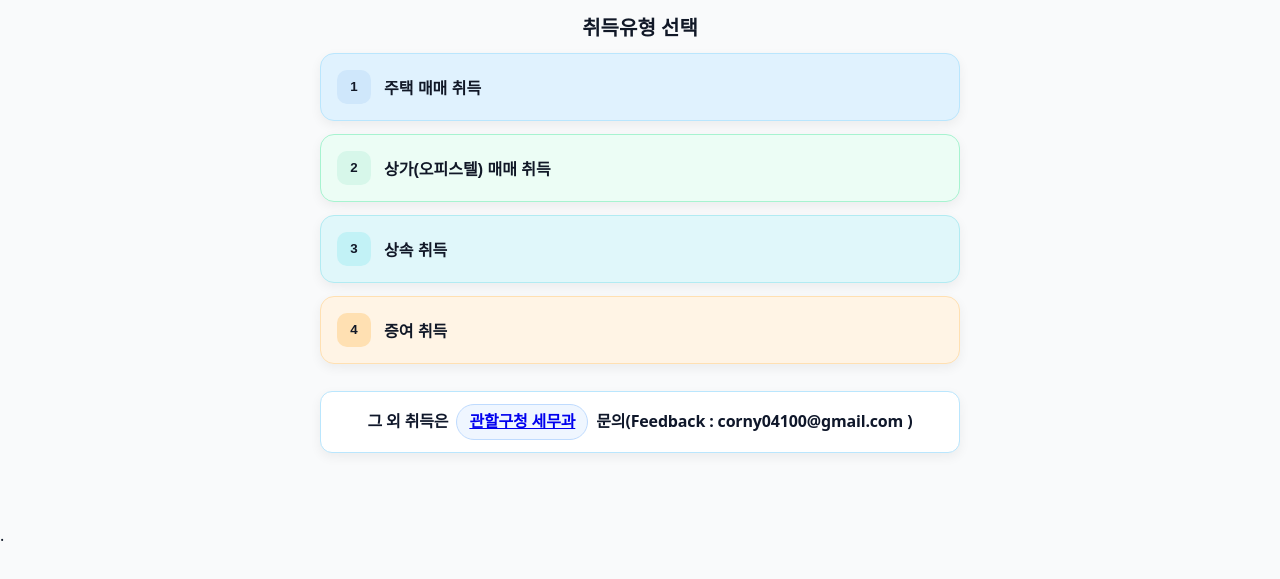
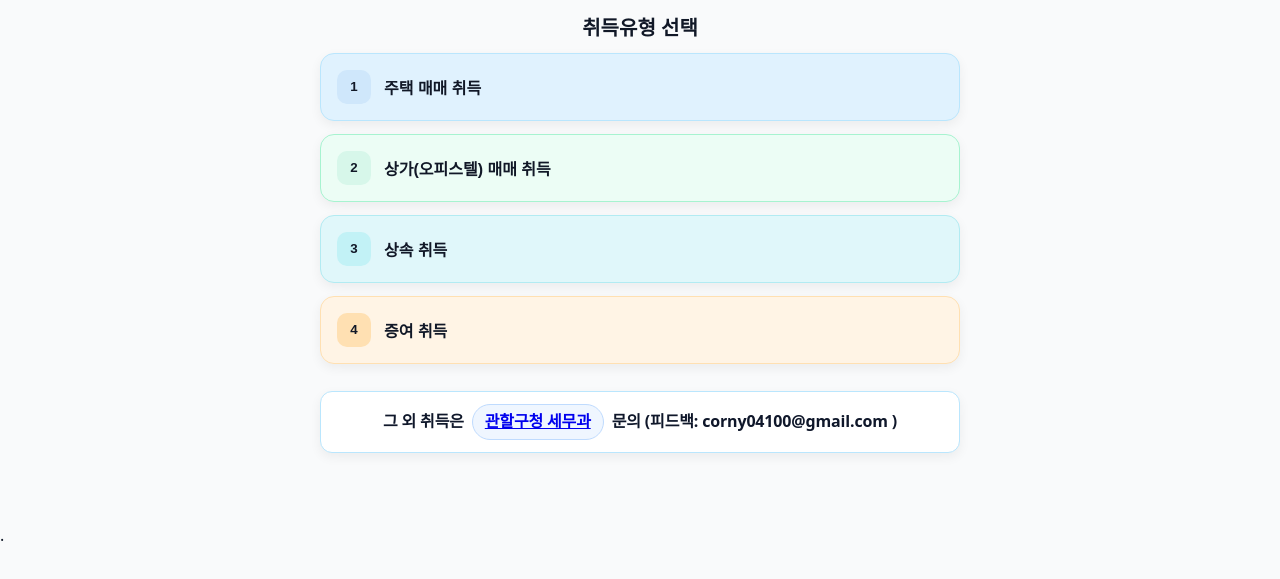
Before and after one commit to corny04100-design/acquisition2025, a plain HTML site: page docs/index.html in a window 1280 px wide. Shown: the part 57-636 px from the top of the page. Drawn offline with Linux system fonts and the light colour scheme.

Commit message:
Update index.html

```diff
--- a/docs/index.html
+++ b/docs/index.html
@@ -294,7 +294,7 @@ tfoot tr{background:var(--sum-bg);font-weight:700}
   <a class="chip" href="https://www.wetax.go.kr/tcp/loi/J030301M01.do" target="_blank" rel="noopener">
     관할구청 세무과
   </a>
-  문의(Feedback : corny04100@gmail.com )
+  문의 (피드백: corny04100@gmail.com )
 </div>
 </div>
       </div>
```
